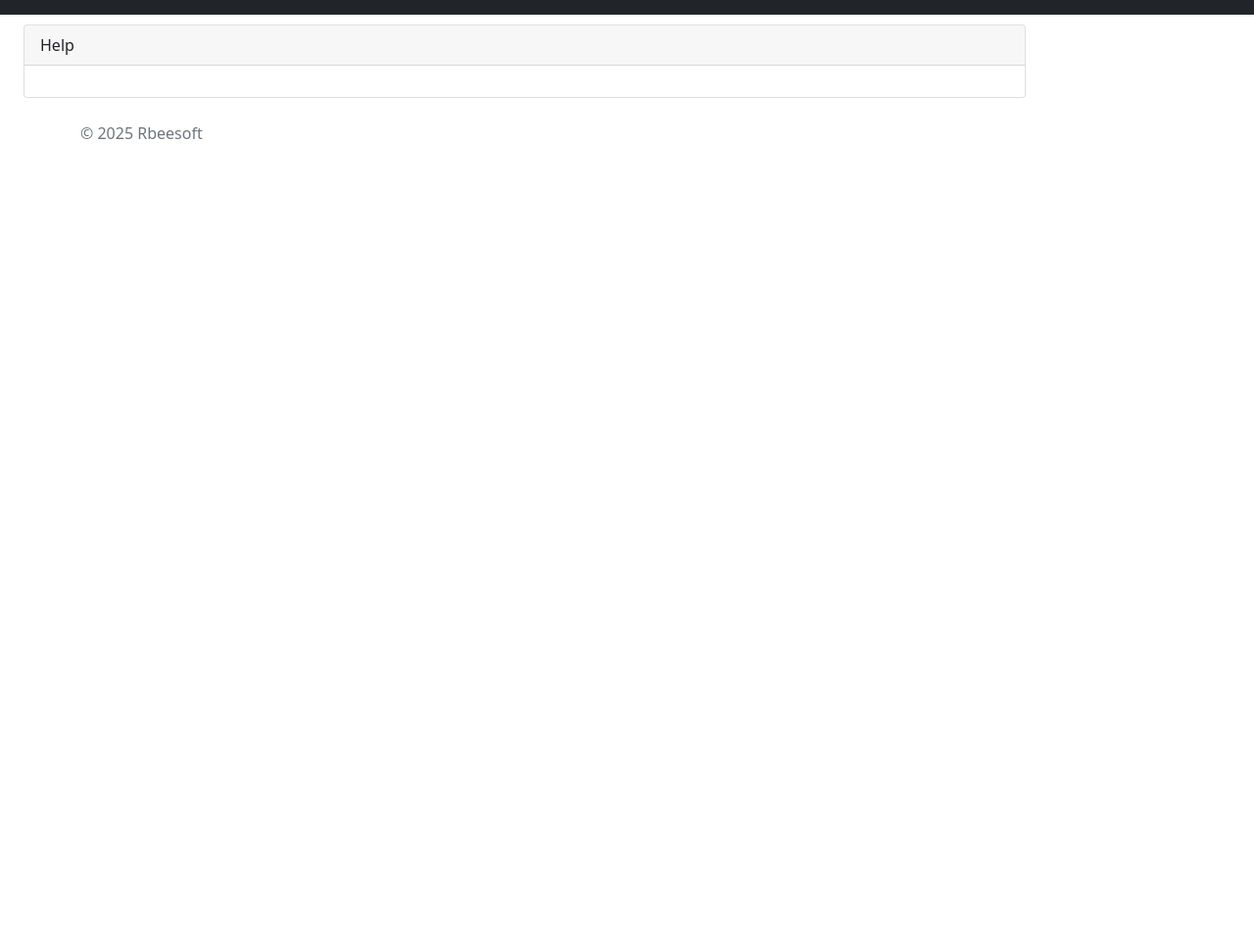
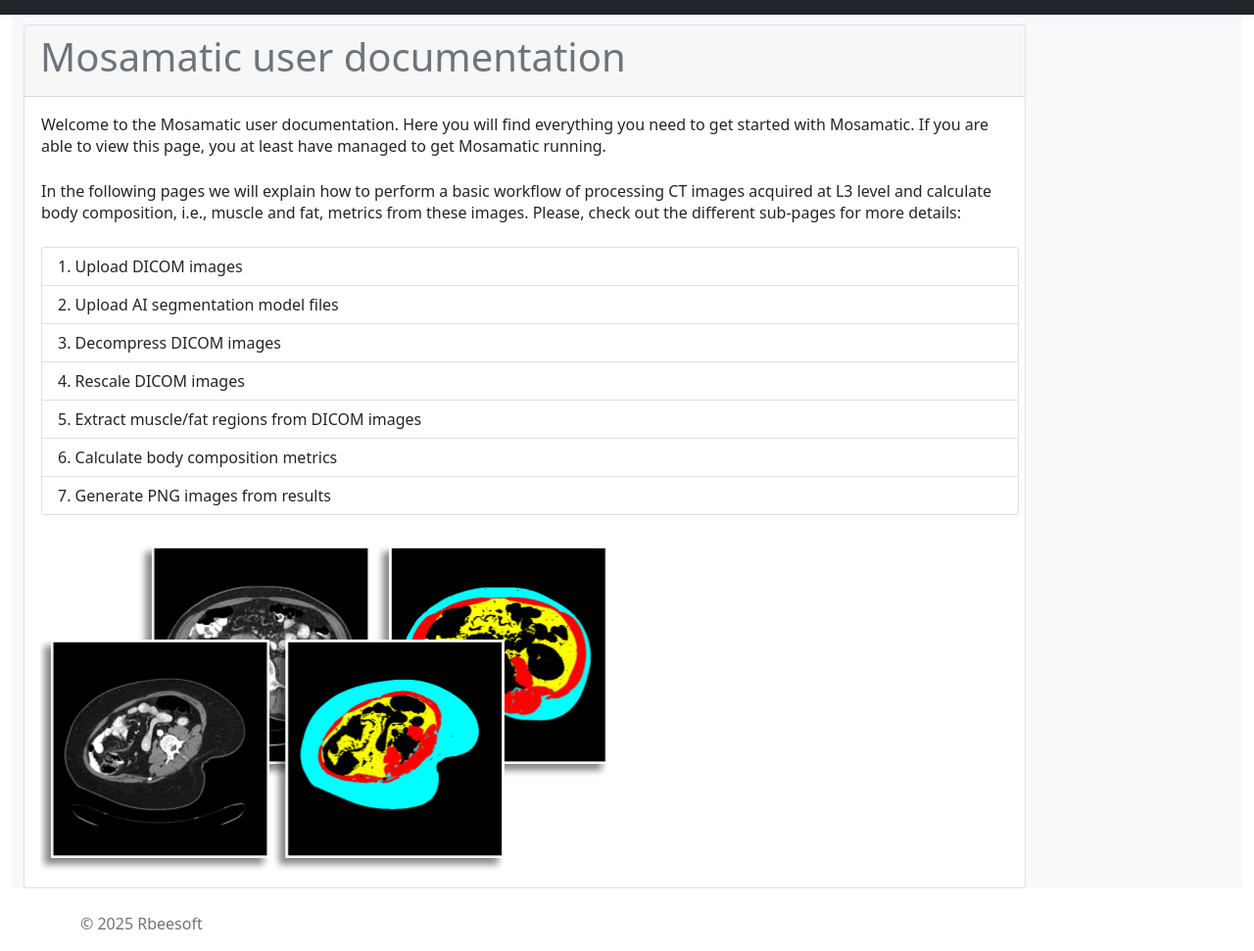
Before and after one commit to rbrecheisen/Mosamatic, a Django app: page /help/ in a window 1280 px wide. Shown: the part 43-1014 px from the top of the page at 98% size. Before the commit the page ends 185 px from the top, so only its background shows below. Run offline with Django 5.2, Linux system fonts and the light colour scheme; the visitor is signed in with stand-in values (Sample User, id 1); parts of the project's set-up code (start-up, migrations or seed data) failed here and were passed over; some libraries are stand-ins or nearby versions.

Commit message:
Working on user documentation

```diff
--- a/mosamatic/src/mosamatic/__main__.py
+++ b/mosamatic/src/mosamatic/__main__.py
@@ -12,8 +12,7 @@ def open_browser():
         print(i)
     webbrowser.open('http://localhost:8000')
 
-threading.Thread(target=open_browser).start()
-
 
 if __name__ == "__main__":
+    threading.Thread(target=open_browser).start()
     main()
--- a/mosamatic/src/mosamatic/backend/app/tasks/taskregistry.py
+++ b/mosamatic/src/mosamatic/backend/app/tasks/taskregistry.py
@@ -1,6 +1,3 @@
-from .exampletask.exampletask import ExampleTask
-from .copyfilestask.copyfilestask import CopyFilesTask
-from .mergedirectoriestask.mergedirectoriestask import MergeDirectoriesTask
 from .decompressdicomfilestask.decompressdicomfilestask import DecompressDicomFilesTask
 from .rescaledicomfilestask.rescaledicomfilestask import RescaleDicomFilesTask
 from .musclefatsegmentationl3task.musclefatsegmentationl3task import MuscleFatSegmentationL3Task
--- a/mosamatic/src/mosamatic/backend/app/templates/help/index.html
+++ b/mosamatic/src/mosamatic/backend/app/templates/help/index.html
@@ -1,14 +1,51 @@
 {% extends "../base.html" %}
 {% load extra_filters %}
+{% load static %}
 {% block content %}
-<div class="container-fluid">
+<div class="container-fluid bg-light text-secondary">
     <div class="row">
         <div class="col-sm-10">
             <div class="card" style="margin-top: 10px;">
                 <div class="card-header">
-                    Help<br>
+                    <h1 class="card-title">Mosamatic user documentation</h1>
                 </div>
                 <div class="card-body">
+                    <table width="1000px">
+                        <tbody>
+                            <tr>
+                                <td>
+                                    Welcome to the Mosamatic user documentation. Here you will find
+                                    everything you need to get started with Mosamatic. If you are able to view this
+                                    page, you at least have managed to get Mosamatic running.<br>
+                                    <br>
+                                </td>
+                            </tr>
+                            <tr>
+                                <td>
+                                    In the following pages we will explain how to perform a basic workflow of
+                                    processing CT images acquired at L3 level and calculate body composition, i.e.,
+                                    muscle and fat, metrics from these images. Please, check out the different
+                                    sub-pages for more details:<br>
+                                    <br>
+                                </td>
+                            </tr>
+                            <tr>
+                                <td>
+                                    <ol class="list-group list-group-numbered">
+                                        <li class="list-group-item">Upload DICOM images</li>
+                                        <li class="list-group-item">Upload AI segmentation model files</li>
+                                        <li class="list-group-item">Decompress DICOM images</li>
+                                        <li class="list-group-item">Rescale DICOM images</li>
+                                        <li class="list-group-item">Extract muscle/fat regions from DICOM images</li>
+                                        <li class="list-group-item">Calculate body composition metrics</li>
+                                        <li class="list-group-item">Generate PNG images from results</li>
+                                    </ol>
+                                </td>
+                            </tr>
+                        </tbody>
+                    </table>
+                    <br>
+                    <img src="{% static 'images/mm_index_segmentations.png' %}">
                 </div>
             </div>
         </div>
```
Also changed, not shown: README.md, mosamatic/src/mosamatic/backend/app/static/images/mm_index_segmentations.png (added).
